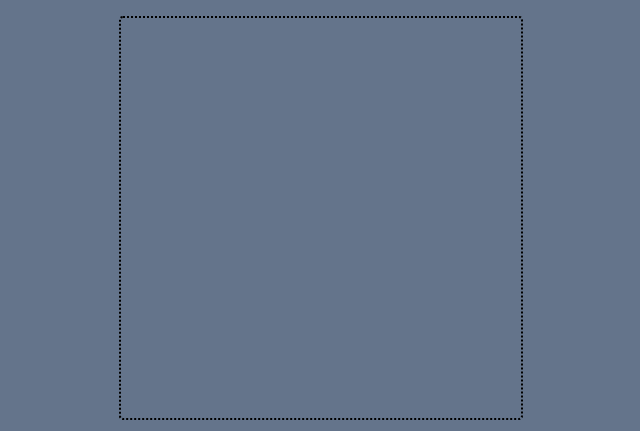
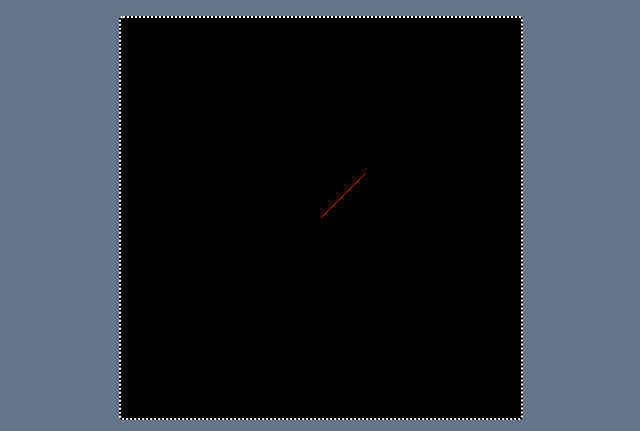
Before and after one commit to macklinhrw/cse160-as0, a website built with Vite: page index.html in a window 1280 px wide. Shown: the top 431 px of the page, without its empty margins (319-959 px from the left). Built offline with nearby package versions, Linux system fonts and the light colour scheme.

Commit message:
feat: complete first task

```diff
--- a/asg0.ts
+++ b/asg0.ts
@@ -17,17 +17,27 @@ function main() {
   }
 
   // Draw a blue rectangle                                   <- (3)
-  let v1 = new Vector3([0, 0, 0]);
-  console.log(v1);
+  let v1 = new Vector3([2.25, 2.25, 0]);
   drawVector(v1, "red", ctx);
 
   // ctx.fillStyle = "rgba(0, 0, 255, 1.0)"; // Set a blue color
   // ctx.fillRect(120, 10, 150, 150); // Fill a rectangle with the color
 }
 
+// References:
+// https://developer.mozilla.org/en-US/docs/Web/API/CanvasRenderingContext2D/stroke
+// https://developer.mozilla.org/en-US/docs/Web/API/CanvasRenderingContext2D/lineTo
 function drawVector(v: Vector3, color: string, ctx: CanvasRenderingContext2D) {
-  ctx.fillStyle = color;
-  ctx.lineTo(v.elements[0] * 0, v.elements[1] * 20);
+  ctx.strokeStyle = color;
+  ctx.beginPath(); // Start a new path
+  // Center of canvas
+  let centerX = 200;
+  let centerY = 200;
+  ctx.moveTo(centerX, centerY);
+  // NOTE: 0,0 is in topleft
+  // Add centerX, subtract centerY
+  ctx.lineTo(centerX + v.elements[0] * 20, centerY - v.elements[1] * 20);
+  ctx.stroke();
 }
 
 main();
--- a/index.html
+++ b/index.html
@@ -10,7 +10,7 @@
     <main class="p-4">
       <div class="flex items-center justify-center">
         <canvas
-          class="rounded border-2 border-dotted border-black"
+          class="rounded border-2 border-dotted bg-black border-white"
           id="example"
           width="400"
           height="400"
```
